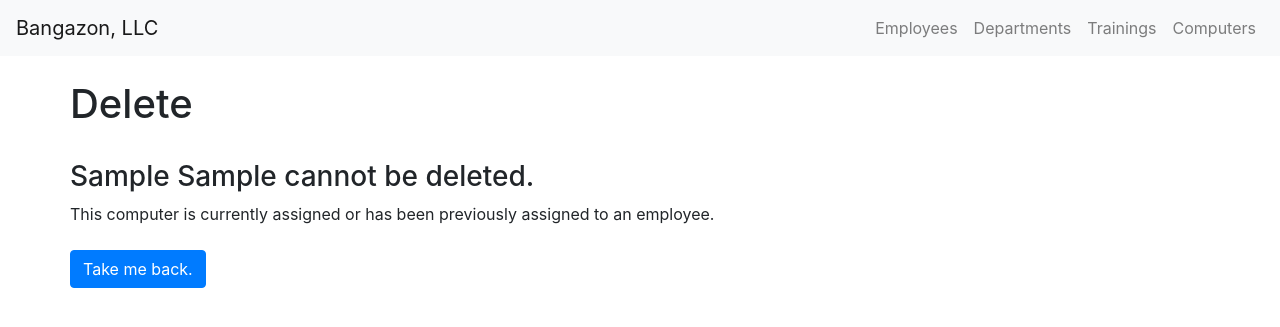
After one commit to raving-remoras/bangazon-workflow, a Django app: page /bangazon/computers/1/delete in a window 1280 px wide. The commit adds this page. Shown: the top 327 px of the page. Run offline with Django 3.2, Linux system fonts and the light colour scheme; tables that the repository leaves empty hold one stand-in row (values such as "Sample post"); some libraries are stand-ins or nearby versions.

Commit message:
Defines view for deleting a computer

```diff
--- /dev/null
+++ b/agileHR/templates/agileHR/computer_delete.html
@@ -0,0 +1,32 @@
+{% extends "agileHR/index.html" %}
+
+{% block content %}
+  <div class="row">
+    <div class="column mb-4">
+      <h1>Delete</h1>
+    </div>
+  </div>
+
+  {% if can_delete %}
+    <div class="row">
+      <div class="column">
+        <h3>Are you sure you want to delete {{ computer.make }} {{ computer.model }}?</h3>
+        <div class="my-4">
+          <form action="{% url 'agileHR:delete_computer' computer.id %}" method="POST">{% csrf_token %}<button type="submit" class="btn btn-danger">Yes, Delete it.</button>
+          <a href="{% url 'agileHR:computer_detail' computer.id %}"><button type="button" class="btn btn-primary">No, take me back.</button></a>
+        </div>
+      </div>
+    </div>
+  {% else %}
+    <div class="row">
+      <div class="column">
+        <h3>{{ computer.make }} {{ computer.model }} cannot be deleted.</h3>
+        <p>This computer is currently assigned or has been previously assigned to an employee.
+        <div class="my-4">
+          <a href="{% url 'agileHR:computer_detail' computer.id %}"><button type="button" class="btn btn-primary">Take me back.</button></a>
+        </div>
+      </div>
+    </div>
+  {% endif %}
+
+{% endblock %}
--- a/agileHR/templates/agileHR/computer_detail.html
+++ b/agileHR/templates/agileHR/computer_detail.html
@@ -27,6 +27,9 @@
       {% endif %}
       </h4>
 
+      <a href="{% url 'agileHR:delete_computer' computer.id %}">
+        <button class="btn btn-primary" type="button">Delete Computer</button>
+      </a>
     </div>
   </div>
 {% endblock %}
--- a/agileHR/urls.py
+++ b/agileHR/urls.py
@@ -20,6 +20,8 @@ urlpatterns = [
     path("computers/", views.computers, name="computers"),
     # ex: /bangazon/computers/12
     path("computers/<int:computer_id>/", views.computer_detail, name="computer_detail"),
+    path("computers/<int:computer_id>/delete", views.delete_computer, name="delete_computer"),
     # ex: /bangazon/computers/new
     path("computers/new/", views.new_computer, name="new_computer")
+
 ]
--- a/agileHR/views.py
+++ b/agileHR/views.py
@@ -236,3 +236,34 @@ def new_computer(request):
     else:
         context = {}
         return render(request, "agileHR/computer_new.html", context)
+
+
+def delete_computer(request, computer_id):
+    """Deletes a computer ONLY if it has NEVER been assigned to an employee.
+
+        Arguments:
+            computer_id {int} -- the ID of the computer to be deleted.
+
+        Author: Sebastian Civarolo
+    """
+
+    if request.method == "POST":
+        computer = Computer.objects.get(pk=computer_id)
+        computer.delete()
+        return HttpResponseRedirect(reverse("agileHR:computers"))
+
+    else:
+        computer = Computer.objects.get(pk=computer_id)
+        assignments = EmployeeComputer.objects.filter(computer_id=computer_id)
+
+        if len(assignments) == 0:
+            context = {
+                "computer": computer,
+                "can_delete": True
+            }
+        else :
+            context = {
+                "computer": computer,
+                "can_delete": False
+            }
+        return render(request, "agileHR/computer_delete.html", context)
```
